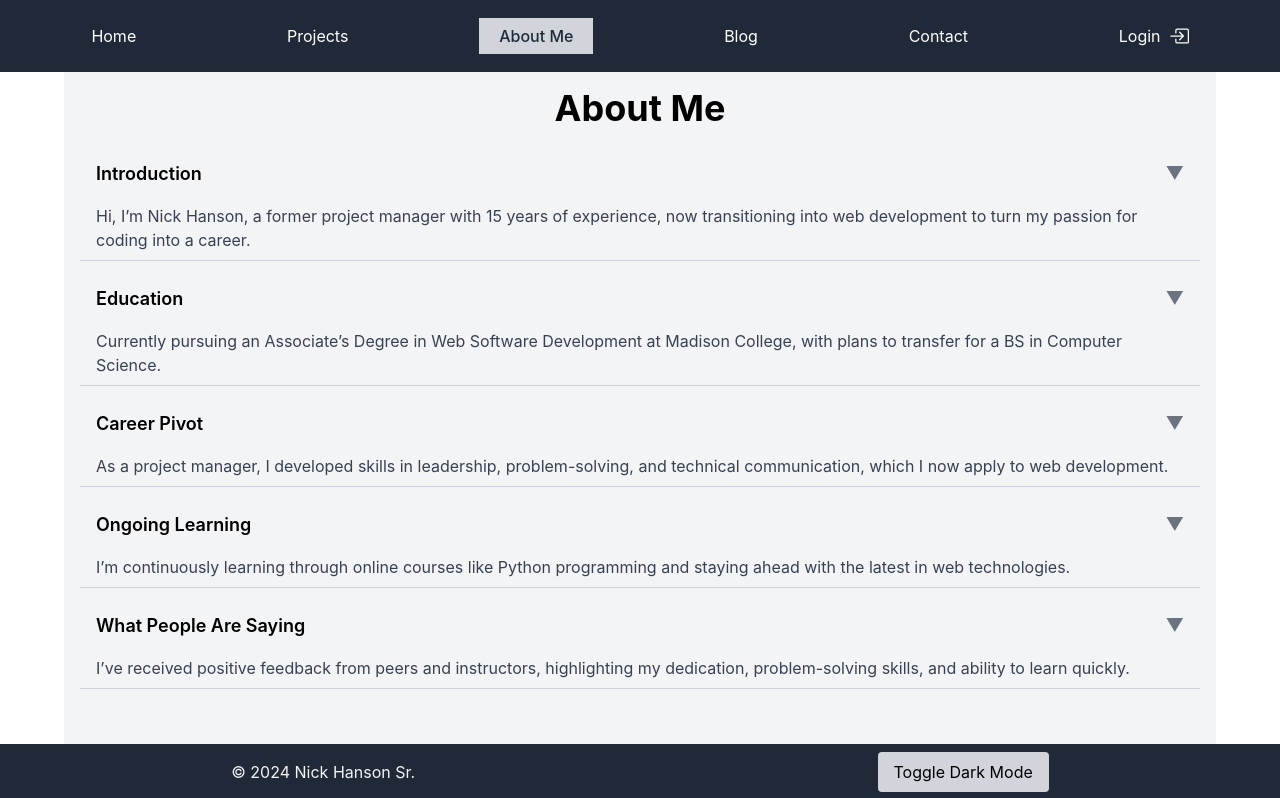
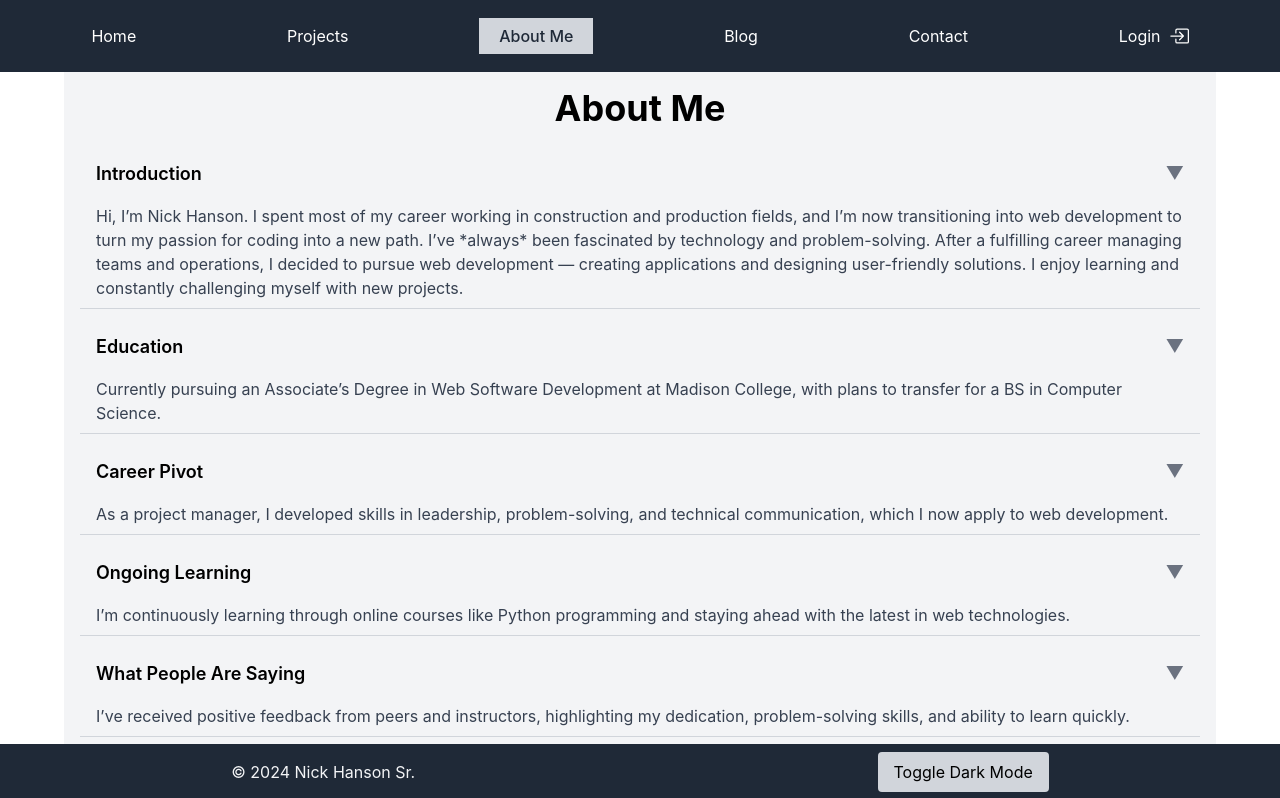
Before and after one commit to ArchILLtect/nh-showcase-site, a React (Create React App) app: page /about in a window 1280 px wide. Shown: the top 798 px of the page. Built offline with nearby package versions, Linux system fonts and the light colour scheme.

Commit message:
fix: rewrote the summary for the Intro section

```diff
--- a/src/pages/AboutMe.jsx
+++ b/src/pages/AboutMe.jsx
@@ -22,7 +22,7 @@ const AboutMe = () => {
   const sections = [
     {
       title: "Introduction",
-      summary: "Hi, I’m Nick Hanson, a former project manager with 15 years of experience, now transitioning into web development to turn my passion for coding into a career.",
+      summary: "Hi, I’m Nick Hanson. I spent most of my career working in construction and production fields, and I’m now transitioning into web development to turn my passion for coding into a new path. I’ve *always* been fascinated by technology and problem-solving. After a fulfilling career managing teams and operations, I decided to pursue web development — creating applications and designing user-friendly solutions. I enjoy learning and constantly challenging myself with new projects.",
       details: "I’ve always been fascinated by technology and problem-solving. After a fulfilling career in project management, I decided to pursue my passion for coding, creating web applications, and designing user-friendly solutions. I enjoy learning and constantly challenging myself with new projects.",
     },
     {
```
